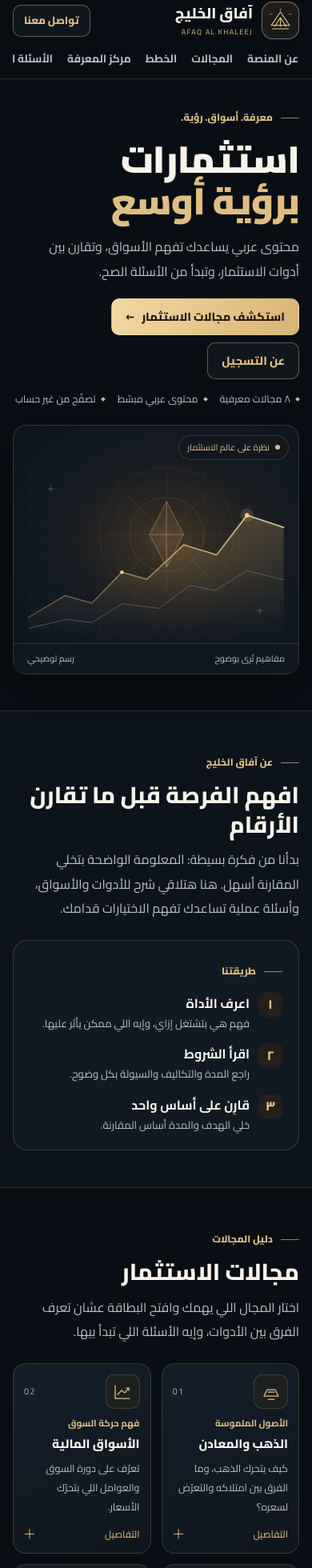
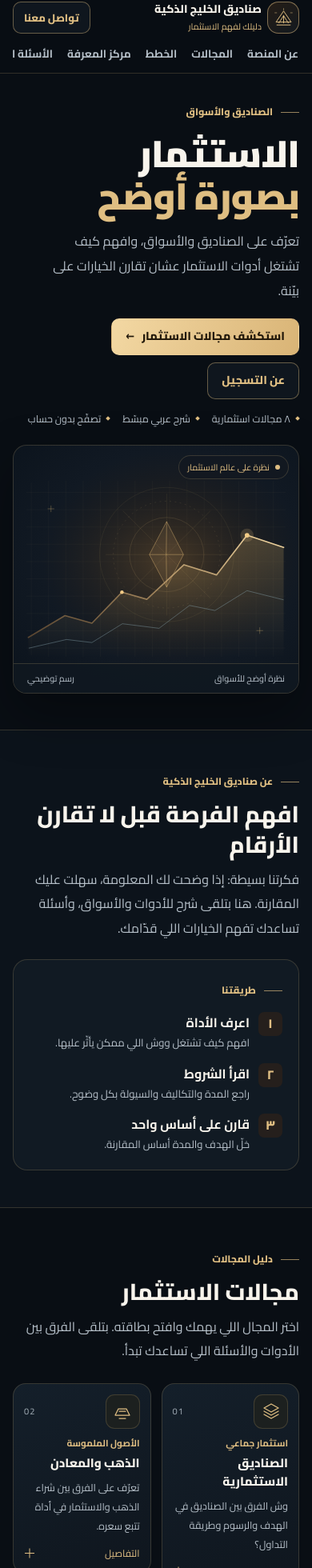
Before and after one commit to abdelrhmanmeda-rgb/cr7, a Next.js app in the folder client/: page / in a window 390 px wide. Shown: the part 9-1969 px from the top of the page at 80% size. Built offline with nearby package versions, Linux system fonts and the light colour scheme.

Commit message:
Update page.tsx

```diff
--- a/client/app/page.tsx
+++ b/client/app/page.tsx
@@ -1,29 +1,30 @@
 import type { Metadata } from "next";
 
-// إعدادات الصفحة. اترك رابط التسجيل فارغًا لحد ما الحسابات الحقيقية تبقى جاهزة.
+// إعدادات الصفحة. خلّ رابط التسجيل فاضي إلى أن تتفعّل خدمة الحسابات.
 const site = {
-  name: "آفاق الخليج",
-  headline: ["استثمارات", "برؤية أوسع"],
-  description: "محتوى عربي يساعدك تفهم الأسواق، وتقارن بين أدوات الاستثمار، وتبدأ من الأسئلة الصح.",
+  name: "صناديق الخليج الذكية",
+  tagline: "دليلك لفهم الاستثمار",
+  headline: ["الاستثمار", "بصورة أوضح"],
+  description: "تعرّف على الصناديق والأسواق، وافهم كيف تشتغل أدوات الاستثمار عشان تقارن الخيارات على بيّنة.",
   registrationUrl: "",
   telegramUrl: "https://t.me/CR7_B3",
 };
 
 export const metadata: Metadata = {
-  title: `${site.name} | المعرفة الاستثمارية`,
+  title: `${site.name} | دليلك لفهم الاستثمار`,
   description: site.description,
   openGraph: { title: `${site.name} | ${site.headline.join(" ")}`, description: site.description, locale: "ar", type: "website" },
 };
 
 const topics = [
-  { title: "الذهب والمعادن", tag: "الأصول الملموسة", icon: "gold", intro: "كيف يتحرك الذهب، وما الفرق بين امتلاكه والتعرّض لسعره؟", body: "قد يختلف الأثر بين شراء معدن مادي، وامتلاك وحدة في صندوق يتتبع السعر، والتداول بعقود. قارِن طريقة الحفظ والتكاليف والسيولة قبل المقارنة بين الأسعار." },
-  { title: "الأسواق المالية", tag: "فهم حركة السوق", icon: "market", intro: "تعرّف على دورة السوق والعوامل اللي بتحرّك الأسعار.", body: "الأسعار تتأثر بالأخبار والسيولة وتوقعات المشاركين. ابدأ بفهم نوع السوق وساعات التداول وتكلفة التنفيذ، بدل الاعتماد على حركة السعر وحدها." },
-  { title: "الأسهم العالمية والخليجية", tag: "ملكية الشركات", icon: "stocks", intro: "اقرأ الشركة وراء السهم وافهم أثر القطاع والعملة.", body: "السهم حصة في شركة. من المفيد قراءة نتائجها ومصادر إيراداتها وديونها، وفهم قواعد السوق والعملة التي تُسعّر بها قبل مقارنة سهمين." },
-  { title: "الصناديق الاستثمارية", tag: "استثمار جماعي", icon: "funds", intro: "افهم اختلاف الصناديق من حيث الهدف والرسوم وطريقة التداول.", body: "تتبع بعض الصناديق مؤشرًا، بينما تدار أخرى بنشاط. اقرأ مستند الصندوق لمعرفة ما يملكه وطريقة تسعير وحداته والاسترداد والتكاليف." },
-  { title: "الاستثمار العقاري", tag: "أصول وعقود", icon: "property", intro: "الفرق بين شراء عقار مباشرة والاستثمار عبر صندوق عقاري.", body: "امتلاك عقار مباشرة يختلف عن شراء وحدة في صندوق عقاري في الإدارة والسيولة والتكلفة. ادرس عقود الإيجار والمصروفات والقدرة على البيع قبل تقييم الدخل." },
-  { title: "الصكوك وأدوات الدخل", tag: "هيكل وتدفقات", icon: "income", intro: "تعرّف على آجال الأدوات وطبيعة التدفقات المرتبطة بها.", body: "راجع هيكل الأداة والجهة المصدرة وشروط التوزيع والاسترداد. قارن بين مخاطر المُصدر وتوقيت التوزيعات وإمكانية البيع قبل موعد الاستحقاق." },
-  { title: "بناء المحافظ", tag: "أهداف وتوزيع", icon: "portfolio", intro: "طريقة منظمة للتفكير في توزيع الأصول والسيولة.", body: "تبدأ المحفظة بهدف ومدة واحتياج واضح للسيولة. التنويع يقلّل التركّز، لكنه لا يلغي الخسارة، وقد تتصرف أدوات مختلفة بطريقة متشابهة وقت الأزمات." },
-  { title: "مقارنة الفرص", tag: "قرار أكثر وضوحًا", icon: "compare", intro: "مجموعة أسئلة ثابتة تساعدك تقارن بين خيارات مختلفة.", body: "اعرف مصدر العائد، ووقت الخروج، والرسوم، والسيناريو الأقل ملاءمة. لو معلومة مؤثرة غير واضحة، اشتغل على فهمها قبل اتخاذ القرار." },
+  { title: "الصناديق الاستثمارية", tag: "استثمار جماعي", icon: "funds", intro: "وش الفرق بين الصناديق في الهدف والرسوم وطريقة التداول؟", body: "بعض الصناديق تتبع مؤشر، وبعضها يديره فريق يختار الأصول. راجع مستندات الصندوق عشان تعرف وش يملك، وكيف يُحسب سعر الوحدة، ومتى تقدر تستردها وبأي تكلفة." },
+  { title: "الذهب والمعادن", tag: "الأصول الملموسة", icon: "gold", intro: "تعرّف على الفرق بين شراء الذهب والاستثمار في أداة تتبع سعره.", body: "شراء الذهب مباشرة يختلف عن شراء وحدة في صندوق أو التداول بعقد. قبل تقارن الأسعار، خلك منتبه لطريقة الحفظ والتكاليف وسهولة البيع." },
+  { title: "الأسواق المالية", tag: "حركة السوق", icon: "market", intro: "تعرّف على العوامل اللي تحرّك الأسعار، من الأخبار إلى السيولة.", body: "السعر يتأثر بالأخبار والسيولة وتوقعات المتداولين. لو تبي تفهم سوق معيّن، ابدأ بنوعه وساعات التداول فيه وتكلفة التنفيذ، لأن حركة السعر ما تعطيك الصورة كاملة." },
+  { title: "الأسهم العالمية والخليجية", tag: "ملكية الشركات", icon: "stocks", intro: "تعرّف على الشركة وراء السهم وكيف يؤثر القطاع والعملة على المقارنة.", body: "السهم يمثّل حصة في شركة. إذا تبي تقارن سهمين، اطلع على نتائج كل شركة ومصادر دخلها وديونها، وراجع قواعد السوق والعملة اللي يتسعّر فيها السهم." },
+  { title: "الاستثمار العقاري", tag: "أصول وعقود", icon: "property", intro: "وش يختلف لما تشتري عقار مباشرة أو تستثمر عن طريق صندوق عقاري؟", body: "ملكية العقار مباشرة تختلف عن شراء وحدة في صندوق في طريقة الإدارة والسيولة والتكلفة. قبل تقارن الدخل، شوف عقود الإيجار والمصروفات، واعرف كيف ومتى تقدر تبيع." },
+  { title: "الصكوك وأدوات الدخل", tag: "آجال وتوزيعات", icon: "income", intro: "افهم متى تصير التوزيعات، ومتى يحين موعد الاستحقاق.", body: "راجع طبيعة الأداة، ومن الجهة اللي أصدرتها، وشروط التوزيع والاسترداد. وقبل الاختيار، تأكّد إنك تعرف هل تقدر تبيع قبل الاستحقاق، وكيف تتأثر النتيجة لو بعت مبكر." },
+  { title: "بناء المحافظ", tag: "أهداف وتوزيع", icon: "portfolio", intro: "رتّب أولوياتك قبل ما توزّع الأصول والسيولة.", body: "حدّد هدفك والمدة اللي تناسبك، وكم تحتاج سيولة. التنويع يساعد يخفّف التركّز، لكنه ما يلغي احتمال الخسارة. وقت الأزمات ممكن تتحرك أدوات مختلفة بالطريقة نفسها." },
+  { title: "مقارنة الفرص", tag: "مقارنة أوضح", icon: "compare", intro: "أسئلة بسيطة ترجع لها كل ما تبي تقارن بين خيارين.", body: "اسأل من وين يجي العائد، ومتى تقدر تطلع، وكم عليك رسوم، وش يصير لو مشت الأمور عكس المتوقع. إذا فيه نقطة مؤثرة مو واضحة، افهمها قبل لا تقرّر." },
 ] as const;
 
 const icons: Record<(typeof topics)[number]["icon"], string> = {
@@ -41,31 +42,31 @@ const articles = [
   {
     number: "01",
     label: "أساسيات",
-    title: "إزاي تقرأ شروط أي فرصة استثمارية؟",
-    intro: "قبل ما تسأل عن النسبة، اسأل عن مصدرها، ومدتها، وتكلفتها، وإمكانية الخروج.",
+    title: "كيف تقرأ شروط الفرصة الاستثمارية؟",
+    intro: "النسبة جزء من الصورة. اسأل عن مصدر العائد ومدته والرسوم وموعد الخروج.",
     paragraphs: [
-      "اقرأ وصف الأداة، والجهة التي تديرها، ونوع النسبة المذكورة: هل هي مستهدفة، نتيجة سابقة، أم مثال للتوضيح؟ المقارنة تحتاج نفس المدة ونفس طريقة الحساب.",
-      "احسب أثر الرسوم، وشوف لو فيه قيود على البيع أو الاسترداد. اسأل كيف تتغير النتيجة لو احتجت تخرج مبكرًا أو تغيّرت ظروف السوق.",
+      "ابدأ بوصف الأداة ومن يديرها. هل الرقم اللي شفته عائد مستهدف، نتيجة سابقة، أو مجرد مثال؟ إذا بتقارن أكثر من خيار، خلّ المدة وطريقة الحساب نفسها عشان تكون المقارنة عادلة.",
+      "احسب أثر الرسوم، وشيّك على شروط البيع والاسترداد. فكّر كيف تتغيّر النتيجة لو احتجت تطلع بدري أو تغيّرت ظروف السوق.",
     ],
   },
   {
     number: "02",
     label: "إدارة المحفظة",
-    title: "التنويع يبدأ من فهم اللي عندك",
-    intro: "زيادة عدد الأصول مش دايمًا معناها إن المخاطر اتوزعت.",
+    title: "التنويع يبدأ من فهم اللي تملكه",
+    intro: "إذا زاد عدد الأصول، مو شرط إن المخاطر تتوزّع.",
     paragraphs: [
-      "أحيانًا تمتلك عدة أدوات، لكنها مرتبطة بالسوق نفسه أو العملة نفسها. ابدأ بحصر مصادر التركّز: القطاع، والمنطقة، ونوع الأصل.",
-      "راجع توزيعك على فترات حسب أهدافك واحتياجك للسيولة. ممكن تتغيّر الأوزان حتى من غير ما تضيف أي استثمار، بسبب اختلاف أداء الأصول.",
+      "ممكن تملك أكثر من أداة، وكلها مرتبطة بنفس السوق أو العملة. شوف وين يتركّز استثمارك: في قطاع، منطقة، أو نوع أصل معيّن؟",
+      "راجع توزيعك بين فترة وفترة حسب أهدافك واحتياجك للسيولة. وزن كل أصل ممكن يتغيّر حتى لو ما أضفت استثمار جديد، لأن أداء الأصول يختلف.",
     ],
   },
   {
     number: "03",
     label: "مصطلحات",
-    title: "إيه الفرق بين السيولة والعائد؟",
-    intro: "السيولة بتجاوب عن سؤال إمتى وبأي تكلفة تقدر تخرج، والعائد بيقيس النتيجة.",
+    title: "وش الفرق بين السيولة والعائد؟",
+    intro: "السيولة توضّح متى تقدر تبيع وبأي تكلفة، والعائد يوضّح نتيجة الاستثمار.",
     paragraphs: [
-      "الأداة ذات السوق النشط قد تكون أسهل في البيع من أداة بتتطلب انتظار أو موافقة. اتأكد إنك فاهم وقت التنفيذ والرسوم وقت البيع.",
-      "قارن العائد بعد التكاليف وعلى مدة متقاربة. خُد في اعتبارك ظروف الخروج بدل اختيار أداة على أساس رقم العائد وحده.",
+      "إذا فيه سوق نشط للأداة، ممكن تبيعها بسهولة أكثر من أداة لازم تنتظر فيها موعد استرداد أو موافقة. تأكّد إنك تعرف وقت التنفيذ والرسوم قبل البيع.",
+      "قارن العائد بعد التكاليف وعلى مدد متقاربة. حطّ شروط الخروج في بالك، لأن رقم العائد لحاله ما يكفي للمقارنة.",
     ],
   },
 ] as const;
@@ -97,7 +98,7 @@ function Brand() {
           <path d="M20 3.5v3M32 11h3M5 11h3" stroke="currentColor" strokeWidth="1.1" strokeLinecap="round" opacity=".65" />
         </svg>
       </span>
-      <span><strong>{site.name}</strong><small lang="en">AFAQ AL KHALEEJ</small></span>
+      <span><strong>{site.name}</strong><small>{site.tagline}</small></span>
     </a>
   );
 }
@@ -150,7 +151,7 @@ function HeroArt() {
         <circle cx="213" cy="265" r="3.5" fill="#f2cb86" />
         <path d="M67 101h13m-6.5-6.5v13m404 233h13m-6.5-6.5v13" stroke="#c5a76f" strokeOpacity=".55" />
       </svg>
-      <div className="afq-art-caption"><span>مفاهيم تُرى بوضوح</span><span>رسم توضيحي</span></div>
+      <div className="afq-art-caption"><span>نظرة أوضح للأسواق</span><span>رسم توضيحي</span></div>
     </div>
   );
 }
@@ -159,10 +160,10 @@ export default function Page() {
   const registrationUrl = safeExternalUrl(site.registrationUrl);
   const telegramUrl = safeExternalUrl(site.telegramUrl);
   const faqs = [
-    ["هل أقدر أستثمر أو أودع من الموقع؟", "الموقع يعرض محتوى معرفي عن الاستثمار. مفيش خدمات إيداع أو سحب أو دفع من الصفحة."],
-    ["إمتى أقدر أعمل حساب؟", registrationUrl ? "زر إنشاء الحساب بينقلك لخدمة التسجيل. اتبع خطوات تأكيد البريد من هناك." : "التسجيل لم يُفتح بعد. هتلاقي رابط التسجيل هنا بعد إطلاق خدمة الحسابات."],
-    ["هل المجالات المعروضة كلها خدمات متاحة؟", "المجالات دي أدلة تعريفية. عرضها هنا بيساعدك تتعلم عنها، ومش معناه إن المنصة بتوفر خدمة في كل مجال."],
-    ["هل المقالات توصيات شراء أو بيع؟", "المقالات بتشرح أدوات ومفاهيم عامة. مفيش فيها توصية شخصية أو وعد بنتيجة استثمارية."],
+    ["هل أقدر أستثمر أو أودع من الموقع؟", "الموقع يقدّم محتوى معرفي عن الاستثمار. ما فيه إيداع أو سحب أو دفع من هالصفحة."],
+    ["متى أقدر أسجّل حساب؟", registrationUrl ? "اضغط على «أنشئ حسابك» واتبع خطوات تأكيد بريدك في صفحة التسجيل." : "التسجيل مو متاح حاليًا. إذا فتح التسجيل، بتلقى رابطه هنا."],
+    ["هل كل المجالات المعروضة خدمات متاحة؟", "المجالات معروضة للتعرّف عليها. وجود مجال في الدليل ما يعني إنك تقدر تستثمر فيه من خلال الموقع."],
+    ["هل المقالات توصيات بالشراء أو البيع؟", "المقالات تشرح مفاهيم وأدوات عامة. ما فيها توصيات شخصية ولا وعود بعائد."],
   ];
 
   return (
@@ -176,22 +177,22 @@ export default function Page() {
           <nav className="afq-nav-links" aria-label="أقسام الموقع">
             {links.map(([id, label]) => <a key={id} href={`#${id}`}>{label}</a>)}
           </nav>
-          <a className="afq-button afq-button-small" href={registrationUrl ?? "#contact"}>{registrationUrl ? "إنشاء حساب" : "تواصل معنا"}</a>
+          <a className="afq-button afq-button-small" href={registrationUrl ?? "#contact"}>{registrationUrl ? "أنشئ حسابك" : "تواصل معنا"}</a>
         </div>
       </header>
 
       <main id="content">
         <section className="afq-wrap afq-hero" aria-labelledby="afq-main-title">
           <div className="afq-hero-text">
-            <span className="afq-eyebrow">معرفة. أسواق. رؤية.</span>
+            <span className="afq-eyebrow">الصناديق والأسواق</span>
             <h1 id="afq-main-title">{site.headline[0]}<br /><em>{site.headline[1]}</em></h1>
             <p>{site.description}</p>
             <div className="afq-actions">
               <a href="#sectors" className="afq-button afq-button-gold">استكشف مجالات الاستثمار <span aria-hidden="true">←</span></a>
-              <a href={registrationUrl ?? "#registration"} className="afq-button">{registrationUrl ? "إنشاء حساب" : "عن التسجيل"}</a>
+              <a href={registrationUrl ?? "#registration"} className="afq-button">{registrationUrl ? "أنشئ حسابك" : "عن التسجيل"}</a>
             </div>
             <div className="afq-hero-foot">
-              <span>٨ مجالات معرفية</span><span>محتوى عربي مبسّط</span><span>تصفّح من غير حساب</span>
+              <span>٨ مجالات استثمارية</span><span>شرح عربي مبسّط</span><span>تصفّح بدون حساب</span>
             </div>
           </div>
           <HeroArt />
@@ -199,20 +200,20 @@ export default function Page() {
 
         <section id="about" className="afq-section afq-section-band">
           <div className="afq-wrap afq-about">
-            <SectionTitle label="عن آفاق الخليج" title="افهم الفرصة قبل ما تقارن الأرقام" text="بدأنا من فكرة بسيطة: المعلومة الواضحة بتخلي المقارنة أسهل. هنا هتلاقي شرح للأدوات والأسواق، وأسئلة عملية تساعدك تفهم الاختيارات قدامك." />
+            <SectionTitle label={`عن ${site.name}`} title="افهم الفرصة قبل لا تقارن الأرقام" text="فكرتنا بسيطة: إذا وضحت لك المعلومة، سهلت عليك المقارنة. هنا بتلقى شرح للأدوات والأسواق، وأسئلة تساعدك تفهم الخيارات اللي قدّامك." />
             <div className="afq-about-card">
               <span className="afq-eyebrow">طريقتنا</span>
               <ol>
-                <li><span>١</span><div><strong>اعرف الأداة</strong><small>فهم هي بتشتغل إزاي، وإيه اللي ممكن يأثر عليها.</small></div></li>
+                <li><span>١</span><div><strong>اعرف الأداة</strong><small>افهم كيف تشتغل ووش اللي ممكن يأثّر عليها.</small></div></li>
                 <li><span>٢</span><div><strong>اقرأ الشروط</strong><small>راجع المدة والتكاليف والسيولة بكل وضوح.</small></div></li>
-                <li><span>٣</span><div><strong>قارِن على أساس واحد</strong><small>خلي الهدف والمدة أساس المقارنة.</small></div></li>
+                <li><span>٣</span><div><strong>قارن على أساس واحد</strong><small>خلّ الهدف والمدة أساس المقارنة.</small></div></li>
               </ol>
             </div>
           </div>
         </section>
 
         <section id="sectors" className="afq-wrap afq-section">
-          <SectionTitle label="دليل المجالات" title="مجالات الاستثمار" text="اختار المجال اللي يهمك وافتح البطاقة عشان تعرف الفرق بين الأدوات، وإيه الأسئلة اللي تبدأ بيها." />
+          <SectionTitle label="دليل المجالات" title="مجالات الاستثمار" text="اختر المجال اللي يهمك وافتح بطاقته. بتلقى الفرق بين الأدوات والأسئلة اللي تساعدك تبدأ." />
           <div className="afq-grid afq-topic-grid">
             {topics.map((topic, index) => (
               <details className="afq-topic" key={topic.icon}>
@@ -235,16 +236,16 @@ export default function Page() {
         <section id="plans" className="afq-wrap afq-section afq-plans">
           <div className="afq-plans-panel">
             <div>
-              <span className="afq-eyebrow">حالة الإتاحة</span>
+              <span className="afq-eyebrow">وش المتاح؟</span>
               <h2>الخطط الاستثمارية</h2>
-              <p>مفيش خطط مفتوحة للاشتراك على الموقع حاليًا. تقدَر تبدأ بدليل المجالات ومركز المعرفة.</p>
+              <p>ما فيه خطط متاحة للاشتراك حاليًا. تقدر تبدأ بدليل المجالات أو تطّلع على مقالات مركز المعرفة.</p>
             </div>
             <a className="afq-button" href="#knowledge">استكشف مركز المعرفة <span aria-hidden="true">←</span></a>
           </div>
         </section>
 
         <section id="knowledge" className="afq-wrap afq-section">
-          <SectionTitle label="اقرأ وتعرّف" title="مركز المعرفة" text="مقالات قصيرة تجاوب عن أسئلة عملية ممكن تقابلك وإنت بتقرأ عن الاستثمار." />
+          <SectionTitle label="اقرأ وتعرّف" title="مركز المعرفة" text="مقالات قصيرة تجاوب على أسئلة ممكن تمرّ عليك وأنت تقرأ عن الاستثمار." />
           <div className="afq-grid afq-article-grid">
             {articles.map((article) => (
               <details className="afq-article" key={article.number}>
@@ -262,7 +263,7 @@ export default function Page() {
 
         <section id="faq" className="afq-section afq-section-band">
           <div className="afq-wrap afq-faq-grid">
-            <SectionTitle label="إجابات واضحة" title="الأسئلة الشائعة" text="اعرف وضع التسجيل والخطط، وإيه المتاح على الموقع حاليًا." />
+            <SectionTitle label="إجابات واضحة" title="الأسئلة الشائعة" text="بتلقى هنا تفاصيل التسجيل والخطط، ووش المتاح لك على الموقع حاليًا." />
             <div className="afq-faq">
               {faqs.map(([question, answer]) => (
                 <details key={question}>
@@ -275,15 +276,15 @@ export default function Page() {
         </section>
 
         <section id="registration" className="afq-wrap afq-section afq-registration">
-          <SectionTitle label="حساب آفاق الخليج" title={registrationUrl ? "إنشاء حساب" : "التسجيل لم يُفتح بعد"} text={registrationUrl ? "أنشئ حسابك واتبع خطوات تأكيد البريد على صفحة التسجيل." : "تقدر تستكشف المحتوى من غير حساب. رابط التسجيل هيظهر هنا لما خدمة الحسابات تبقى متاحة."} />
-          <a className="afq-button afq-button-gold" href={registrationUrl ?? "#knowledge"}>{registrationUrl ? "الانتقال للتسجيل" : "ابدأ بالقراءة"} <span aria-hidden="true">←</span></a>
+          <SectionTitle label="حسابك في المنصة" title={registrationUrl ? "أنشئ حسابك" : "التسجيل مو متاح حاليًا"} text={registrationUrl ? "سجّل بياناتك وأكّد بريدك من صفحة التسجيل." : "تقدر تتصفّح المحتوى بدون حساب. وإذا فتح التسجيل، بتلقى رابط إنشاء الحساب هنا."} />
+          <a className="afq-button afq-button-gold" href={registrationUrl ?? "#knowledge"}>{registrationUrl ? "سجّل حسابك" : "ابدأ القراءة"} <span aria-hidden="true">←</span></a>
         </section>
 
         <section id="contact" className="afq-wrap afq-section afq-contact">
           <div className="afq-contact-panel">
-            <div><span className="afq-eyebrow">التواصل</span><h2>عندك سؤال؟</h2><p>راجع الأسئلة الشائعة، أو افتح قناة CR7 الحالية للمتابعة.</p></div>
+            <div><span className="afq-eyebrow">التواصل</span><h2>عندك استفسار؟</h2><p>تقدر ترجع للأسئلة الشائعة، وإذا تبي تتابع التحديثات، افتح القناة الحالية على تيليجرام.</p></div>
             <div className="afq-actions">
-              {telegramUrl && <a className="afq-button afq-button-gold" href={telegramUrl} target="_blank" rel="noopener noreferrer">قناة CR7 على تليجرام <span aria-hidden="true">↗</span></a>}
+              {telegramUrl && <a className="afq-button afq-button-gold" href={telegramUrl} target="_blank" rel="noopener noreferrer">تابع القناة على تيليجرام <span aria-hidden="true">↗</span></a>}
               <a href="#faq" className="afq-button">الأسئلة الشائعة</a>
             </div>
           </div>
@@ -292,10 +293,10 @@ export default function Page() {
 
       <footer className="afq-footer">
         <div className="afq-wrap afq-foot-inner">
-          <div><Brand /><p>محتوى عربي للتعرّف على مجالات الاستثمار والأسواق.</p></div>
+          <div><Brand /><p>دليل عربي يقرّب لك الصناديق والأسواق وأدوات الاستثمار.</p></div>
           <nav aria-label="روابط أسفل الموقع"><a href="#about">عن المنصة</a><a href="#knowledge">المعرفة</a><a href="#contact">التواصل</a></nav>
         </div>
-        <div className="afq-wrap afq-foot-bottom"><span>© {site.name}</span><span>الموقع للمحتوى المعرفي ولا يستقبل مدفوعات.</span></div>
+        <div className="afq-wrap afq-foot-bottom"><span>© {site.name}</span><span>الموقع للتعرّف على الاستثمار، وما يستقبل أي مدفوعات.</span></div>
       </footer>
     </div>
   );
@@ -320,7 +321,7 @@ const styles = `
 .afq-nav {display:grid;grid-template-columns:auto minmax(0,1fr) auto;align-items:center;gap:22px;min-height:76px}
 .afq-brand {display:inline-flex;align-items:center;gap:11px;width:max-content;max-width:100%}
 .afq-brand strong {display:block;font-size:1.16rem;color:var(--afq-paper);font-weight:800;line-height:1.35}
-.afq-brand small {display:block;direction:ltr;text-align:right;font-size:.57rem;letter-spacing:.15em;color:var(--afq-gold);margin-top:3px}
+.afq-brand small {display:block;font-size:.68rem;color:var(--afq-gold);margin-top:3px}
 .afq-mark {display:grid;place-items:center;flex:none;width:47px;height:47px;border:1px solid rgba(223,190,130,.53);border-radius:14px;background:linear-gradient(145deg,#251d16,#13191f);color:var(--afq-gold)}
 .afq-nav-links {display:flex;align-items:center;justify-content:center;gap:clamp(12px,2vw,26px);font-size:.85rem;font-weight:650}
 .afq-nav-links a {color:var(--afq-muted);white-space:nowrap}
@@ -416,6 +417,10 @@ const styles = `
 }
 @media (max-width:680px) {
   .afq-wrap {width:calc(100% - 32px)}
+  .afq-brand {gap:7px}
+  .afq-brand strong {font-size:clamp(.87rem,3.55vw,1.12rem)}
+  .afq-mark {width:40px;height:40px}
+  .afq-mark svg {width:29px;height:29px}
   .afq-hero,.afq-about,.afq-faq-grid,.afq-article-grid {grid-template-columns:minmax(0,1fr)}
   .afq-hero {padding-top:30px;gap:22px}
   .afq-hero h1 {margin-block:15px;font-size:clamp(2.7rem,12vw,4.1rem)}
```
